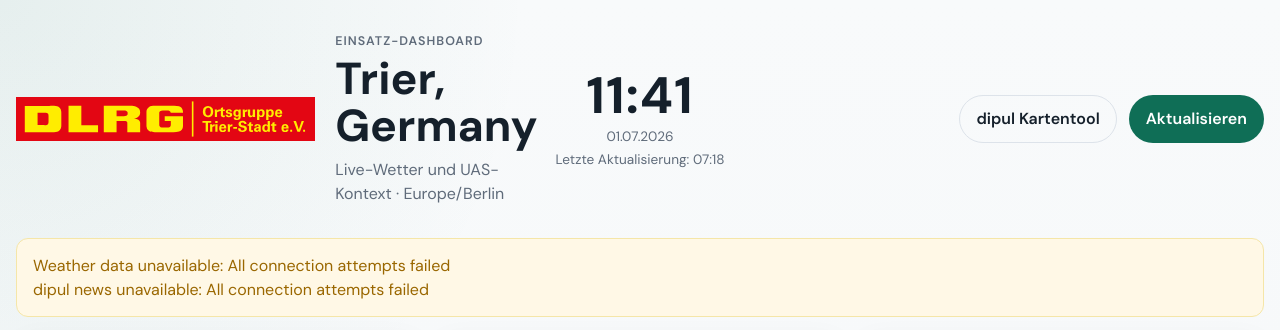
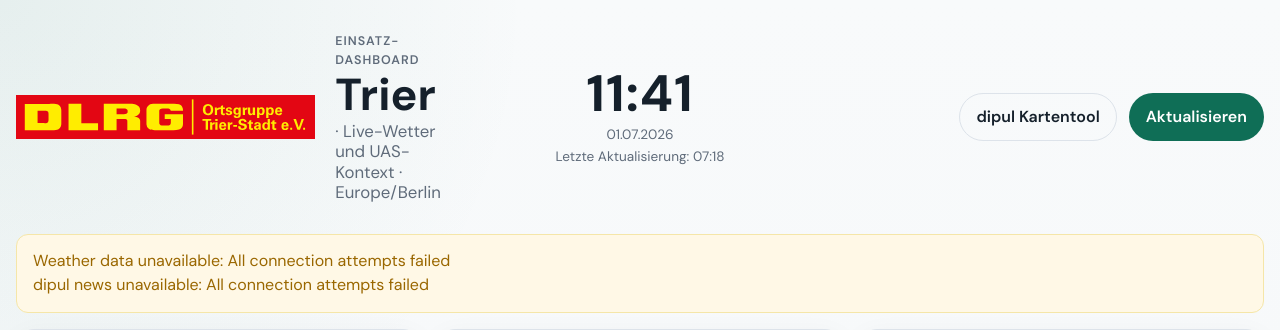
Before and after one commit to Fab1anM/dashboard_weather, a FastAPI app: page / in a window 1280 px wide. Shown: the top 330 px of the page. Run offline with FastAPI, Linux system fonts and the light colour scheme; data that the repository does not hold is empty.

Commit message:
fixing dahsboard

```diff
--- a/dashboard_weather/config.py
+++ b/dashboard_weather/config.py
@@ -6,7 +6,7 @@ from dataclasses import dataclass
 class Settings:
     host: str = "0.0.0.0"
     port: int = 8000
-    location_name: str = "Trier, Germany"
+    location_name: str = "Trier"
     latitude: float = 49.7596
     longitude: float = 6.6442
     timezone: str = "Europe/Berlin"
@@ -55,7 +55,7 @@ def load_settings() -> Settings:
     return Settings(
         host=os.getenv("DASHBOARD_HOST", "0.0.0.0"),
         port=int(os.getenv("DASHBOARD_PORT", "8000")),
-        location_name=os.getenv("DASHBOARD_LOCATION", "Trier, Germany"),
+        location_name=os.getenv("DASHBOARD_LOCATION", "Trier"),
         latitude=float(os.getenv("DASHBOARD_LATITUDE", "49.7596")),
         longitude=float(os.getenv("DASHBOARD_LONGITUDE", "6.6442")),
         timezone=os.getenv("DASHBOARD_TIMEZONE", "Europe/Berlin"),
--- a/dashboard_weather/web/app.py
+++ b/dashboard_weather/web/app.py
@@ -41,7 +41,7 @@ def create_app(settings: Settings | None = None) -> FastAPI:
 
     app = FastAPI(
         title="Dashboard Weather",
-        description="Weather and drone operations dashboard for Trier, Germany",
+        description="Weather and drone operations dashboard for Trier",
         version="0.1.0",
     )
     app.state.settings = settings
@@ -63,7 +63,7 @@ def create_app(settings: Settings | None = None) -> FastAPI:
     @app.get("/", response_class=HTMLResponse)
     async def dashboard(request: Request, refresh: bool = False) -> HTMLResponse:
         data = await service.get_dashboard(force_refresh=refresh)
-        return templates.TemplateResponse(
+        response = templates.TemplateResponse(
             request=request,
             name="index.html",
             context={
@@ -72,6 +72,11 @@ def create_app(settings: Settings | None = None) -> FastAPI:
                 "timezone": settings.timezone,
             },
         )
+        # Disable caching for the main page too
+        response.headers["Cache-Control"] = "no-store, no-cache, must-revalidate, max-age=0"
+        response.headers["Pragma"] = "no-cache"
+        response.headers["Expires"] = "0"
+        return response
 
     return app
 
--- a/dashboard_weather/web/static/css/style.css
+++ b/dashboard_weather/web/static/css/style.css
@@ -119,13 +119,38 @@ h1 {
   line-height: 1.05;
 }
 
-.subtitle,
+.header-title-wrap {
+  display: flex;
+  flex-direction: column;
+  gap: 0.15rem;
+  justify-content: center;
+}
+
+.eyebrow-inline {
+  margin: 0;
+  font-size: 0.78rem;
+  letter-spacing: 0.08em;
+  text-transform: uppercase;
+  color: var(--text-muted);
+  font-weight: 600;
+}
+
+.title-main {
+  font-size: clamp(2rem, 4vw, 2.8rem);
+  font-weight: 700;
+  line-height: 1.05;
+  margin: 0;
+}
+
+.title-sub {
+  font-size: clamp(0.9rem, 1.8vw, 1.05rem);
+  color: var(--text-muted);
+  margin: 0;
+  line-height: 1.2;
+}
+
 .muted {
   color: var(--text-muted);
-}
-
-.subtitle {
-  margin: 0.5rem 0 0;
 }
 
 .header-clock {
--- a/dashboard_weather/web/templates/index.html
+++ b/dashboard_weather/web/templates/index.html
@@ -53,15 +53,15 @@
         height: calc(56px * var(--font-scale, 1));
       }
 
-      .eyebrow {
+      .eyebrow-inline {
         font-size: calc(0.92rem * var(--font-scale, 1));
       }
 
-      h1 {
+      .title-main {
         font-size: calc(2.4rem * var(--font-scale, 1));
       }
 
-      .subtitle {
+      .title-sub {
         font-size: calc(1.05rem * var(--font-scale, 1));
       }
 
@@ -246,12 +246,10 @@
     <header class="header">
       <div class="header-branding">
         <img class="header-logo" src="/static/dlrg-trier-stadt-logo.svg" alt="DLRG Trier-Stadt Logo" height="44">
-        <div>
-          <p class="eyebrow">Einsatz-Dashboard</p>
-          <h1>{{ data.location }}</h1>
-          <p class="subtitle">
-            Live-Wetter und UAS-Kontext · {{ timezone }}
-          </p>
+        <div class="header-title-wrap">
+          <p class="eyebrow-inline">Einsatz-Dashboard</p>
+          <p class="title-main">{{ data.location }}</p>
+          <p class="title-sub">· Live-Wetter und UAS-Kontext · {{ timezone }}</p>
         </div>
       </div>
       <div class="header-clock-wrap">
@@ -456,18 +454,6 @@
         {% if data.mosel_stage_data.description %}
         <p class="pegel-hint">{{ data.mosel_stage_data.description }}</p>
         {% endif %}
-        {% if data.mosel_stage_data.forecast %}
-        <h4 class="section-title">Vorhersage</h4>
-        <div class="pegel-forecast">
-          {% for fc in data.mosel_stage_data.forecast[:6] %}
-          <div class="pegel-forecast-item">
-            <span class="pegel-forecast-time">{{ fc.hour[11:16] }}</span>
-            <span class="pegel-forecast-value">{{ '%.2f'|format(fc.stage_m) }} m</span>
-            <span class="pegel-forecast-trend">{{ fc.trend }}</span>
-          </div>
-          {% endfor %}
-        </div>
-        {% endif %}
         <p class="muted">Stand: {{ data.mosel_stage_data.timestamp or '?' }} Uhr. Quelle: HVZ Rheinland-Pfalz.</p>
         {% else %}
         <p class="lead" style="color: var(--accent);">Keine aktuellen Pegelstände verfügbar.</p>
```
Also changed, not shown: docker-compose.yml (+8 -3 lines), 4 other files.
